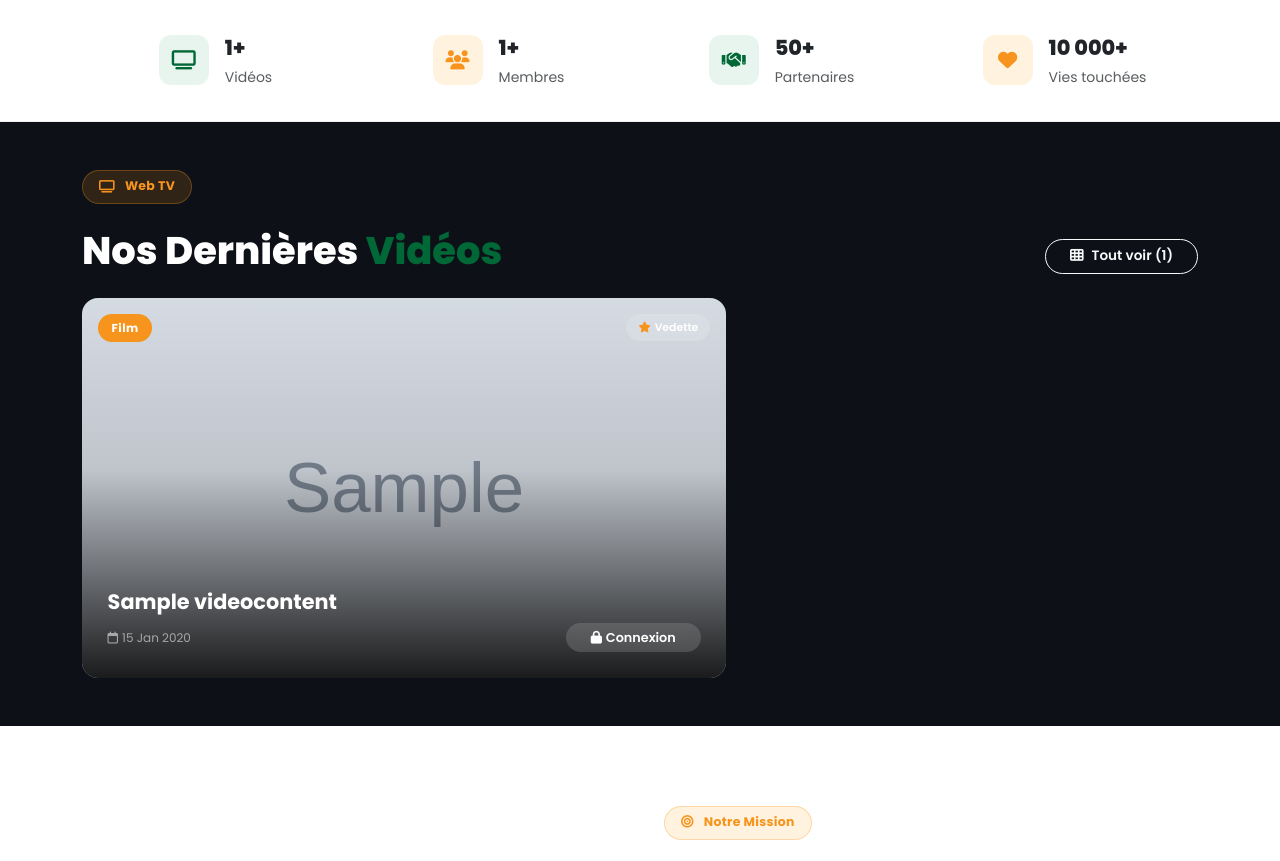
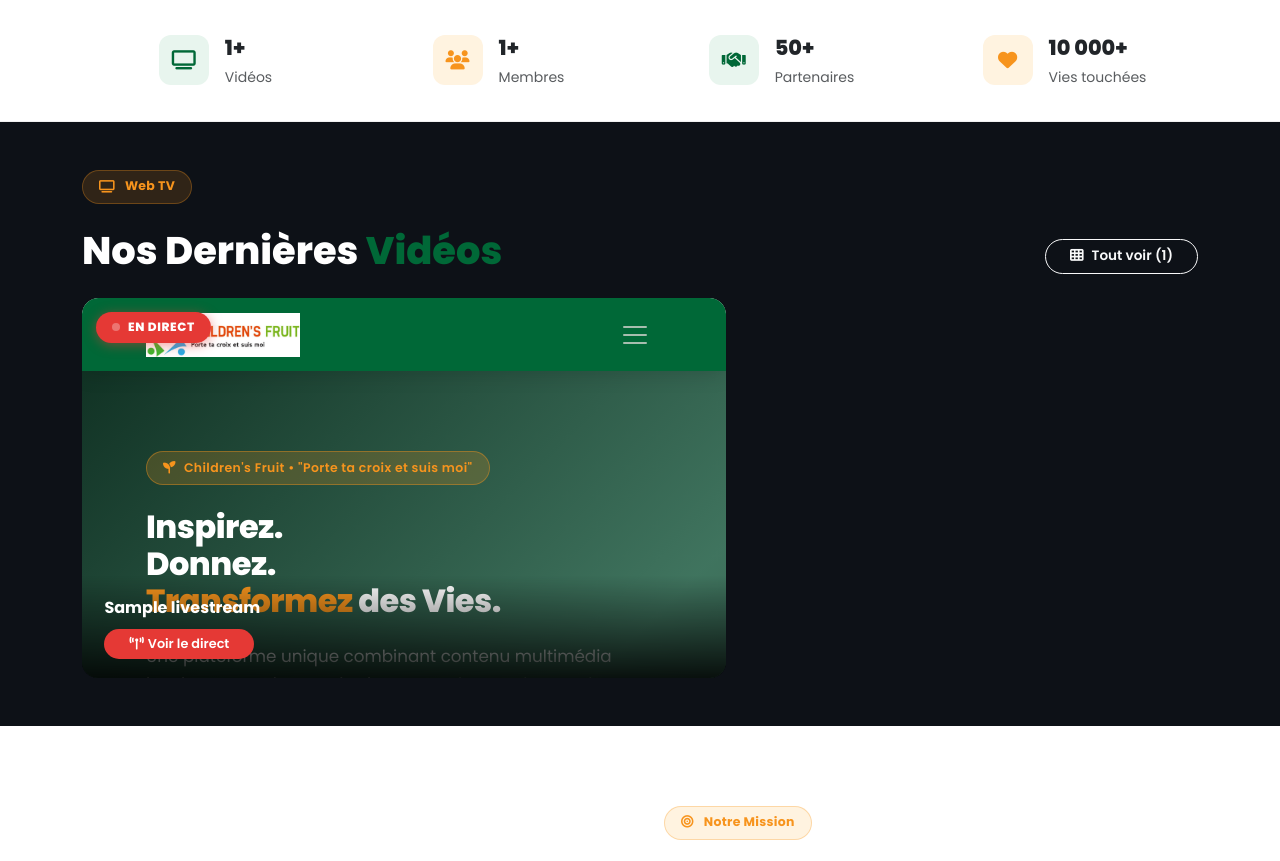
Before and after one commit to cfruit294-web/childrensfruitweb2026, a Django app: page / in a window 1280 px wide. Shown: the part 866-1727 px from the top of the page. Run offline with Django 5.2, Linux system fonts and the light colour scheme; tables that the repository leaves empty hold one stand-in row (values such as "Sample post"); grey boxes marked "Sample" are stand-in pictures.

Commit message:
feat: grande carte WebTV = bloc LIVE dynamique (direct ou hors-ligne)

```diff
--- a/core/templates/core/home.html
+++ b/core/templates/core/home.html
@@ -227,72 +227,81 @@
 
     {% if featured_videos %}
 
-    <!-- Rangée 1 : Grande carte + 2 petites empilées -->
+    <!-- Rangée 1 : Bloc LIVE + 2 petites vidéos empilées -->
     <div class="row g-3 mb-3">
 
-      <!-- Grande carte (1ère vidéo) -->
-      {% with video=featured_videos.0 %}
+      <!-- Grande carte LIVE -->
       <div class="col-lg-7">
-        <div class="webtv-big-card position-relative overflow-hidden" style="border-radius:16px;height:380px;background:#1a1a2e;">
-          {% if video.thumbnail %}
-            <img src="{{ video.thumbnail.url }}" alt="{{ video.title }}"
-                 style="width:100%;height:100%;object-fit:cover;display:block;transition:transform .4s;">
-          {% elif video.is_youtube %}
-            <img src="https://img.youtube.com/vi/{{ video.get_youtube_id }}/maxresdefault.jpg"
-                 alt="{{ video.title }}" loading="lazy"
-                 style="width:100%;height:100%;object-fit:cover;display:block;transition:transform .4s;">
-          {% endif %}
-          <!-- Gradient -->
-          <div style="position:absolute;inset:0;background:linear-gradient(to top,rgba(0,0,0,.88) 0%,rgba(0,0,0,.1) 55%,transparent 100%);"></div>
-          <!-- Badge -->
-          <span class="position-absolute" style="top:16px;left:16px;background:var(--orange);color:#fff;
-                font-size:.72rem;font-weight:700;padding:.3rem .85rem;border-radius:20px;letter-spacing:.04em;">
-            {{ video.get_category_display }}
+        {% if live_stream %}
+        <!-- ═══ EN DIRECT ═══ -->
+        <div class="position-relative overflow-hidden" style="border-radius:16px;height:380px;background:#000;">
+          <div class="ratio ratio-16x9" style="height:380px;">
+            <iframe src="{{ live_stream.get_embed_url }}"
+                    title="{{ live_stream.title }}"
+                    frameborder="0"
+                    allow="accelerometer; autoplay; clipboard-write; encrypted-media; gyroscope; picture-in-picture"
+                    allowfullscreen style="border-radius:16px;"></iframe>
+          </div>
+          <!-- Badge LIVE -->
+          <span class="position-absolute d-flex align-items-center gap-2"
+                style="top:14px;left:14px;background:#e53935;color:#fff;
+                       font-size:.75rem;font-weight:800;padding:.35rem 1rem;border-radius:20px;
+                       letter-spacing:.05em;box-shadow:0 2px 12px rgba(229,57,53,.5);">
+            <span style="width:8px;height:8px;border-radius:50%;background:#fff;display:inline-block;animation:livePulse 1.2s infinite;"></span>
+            EN DIRECT
           </span>
-          {% if video.is_featured %}
-          <span class="position-absolute" style="top:16px;right:16px;background:rgba(255,255,255,.15);color:#fff;
-                backdrop-filter:blur(6px);font-size:.68rem;font-weight:600;padding:.3rem .75rem;border-radius:20px;">
-            <i class="fas fa-star me-1" style="color:var(--orange);"></i>Vedette
-          </span>
-          {% endif %}
-          <!-- Infos bas -->
-          <div style="position:absolute;bottom:0;left:0;right:0;padding:1.6rem;">
-            <div class="text-white fw-700 mb-2 lh-sm"
-                 style="font-size:clamp(1rem,2vw,1.3rem);display:-webkit-box;-webkit-line-clamp:2;-webkit-box-orient:vertical;overflow:hidden;">
-              {{ video.title }}
-            </div>
-            <div class="d-flex align-items-center justify-content-between">
-              <small style="color:rgba(255,255,255,.55);font-size:.75rem;">
-                <i class="far fa-calendar me-1"></i>{{ video.created_at|date:"d M Y" }}
-              </small>
-              {% if user.is_authenticated %}
-              <a href="{% url 'video_detail' video.pk %}"
-                 class="btn btn-sm rounded-pill px-4 fw-600"
-                 style="background:var(--orange);color:#fff;font-size:.8rem;">
-                <i class="fas fa-play me-1"></i>Regarder
-              </a>
-              {% else %}
-              <a href="{% url 'login' %}?next={% url 'video_detail' video.pk %}"
-                 class="btn btn-sm rounded-pill px-4 fw-600"
-                 style="background:rgba(255,255,255,.15);color:#fff;font-size:.8rem;backdrop-filter:blur(6px);">
-                <i class="fas fa-lock me-1"></i>Connexion
-              </a>
-              {% endif %}
-            </div>
+          <!-- Titre bas -->
+          <div style="position:absolute;bottom:0;left:0;right:0;padding:1.2rem 1.4rem;
+                      background:linear-gradient(to top,rgba(0,0,0,.85) 0%,transparent 100%);">
+            <div class="text-white fw-700" style="font-size:1rem;">{{ live_stream.title }}</div>
+            <a href="{% url 'live' %}" class="btn btn-sm rounded-pill px-4 mt-2"
+               style="background:#e53935;color:#fff;font-size:.8rem;font-weight:600;">
+              <i class="fas fa-broadcast-tower me-1"></i>Voir le direct
+            </a>
           </div>
-          <!-- Hover play overlay -->
-          <a href="{% if user.is_authenticated %}{% url 'video_detail' video.pk %}{% else %}{% url 'login' %}{% endif %}"
-             class="webtv-play-hover position-absolute d-flex align-items-center justify-content-center"
-             style="inset:0;">
-            <div style="width:72px;height:72px;border-radius:50%;background:rgba(247,148,29,.85);
-                        display:flex;align-items:center;justify-content:center;
-                        box-shadow:0 0 40px rgba(247,148,29,.6);opacity:0;transition:opacity .3s;">
-              <i class="fas fa-play text-white" style="font-size:1.5rem;margin-left:5px;"></i>
-            </div>
-          </a>
         </div>
+
+        {% else %}
+        <!-- ═══ HORS LIGNE ═══ -->
+        <div class="position-relative overflow-hidden d-flex flex-column align-items-center justify-content-center text-center"
+             style="border-radius:16px;height:380px;background:linear-gradient(135deg,#0d1117 0%,#161b27 100%);
+                    border:1px solid rgba(255,255,255,.07);">
+
+          <!-- Fond décoratif -->
+          <div style="position:absolute;inset:0;background:radial-gradient(ellipse at center,rgba(0,104,55,.12) 0%,transparent 70%);"></div>
+
+          <!-- Icône animée -->
+          <div style="width:90px;height:90px;border-radius:50%;background:rgba(229,57,53,.1);
+                      border:2px solid rgba(229,57,53,.25);display:flex;align-items:center;justify-content:center;
+                      margin-bottom:1.2rem;position:relative;">
+            <i class="fas fa-broadcast-tower" style="font-size:2rem;color:rgba(229,57,53,.7);"></i>
+            <span style="position:absolute;top:8px;right:8px;width:12px;height:12px;border-radius:50%;
+                         background:#555;border:2px solid #0d1117;"></span>
+          </div>
+
+          <span style="background:rgba(255,255,255,.07);color:rgba(255,255,255,.4);
+                       font-size:.72rem;font-weight:700;padding:.3rem .9rem;border-radius:20px;
+                       letter-spacing:.06em;margin-bottom:1rem;">HORS LIGNE</span>
+
+          <div class="text-white fw-700 mb-1" style="font-size:1.15rem;">Children's Fruit Live</div>
+          <p style="color:rgba(255,255,255,.4);font-size:.82rem;max-width:260px;line-height:1.6;margin-bottom:1.4rem;">
+            Aucun direct en cours.<br>Revenez bientôt pour nos émissions live.
+          </p>
+
+          <div class="d-flex gap-2 flex-wrap justify-content-center">
+            <a href="{% url 'live' %}" class="btn btn-sm rounded-pill px-4"
+               style="background:rgba(255,255,255,.08);color:#fff;border:1px solid rgba(255,255,255,.15);font-size:.8rem;">
+              <i class="fas fa-calendar-alt me-1"></i>Voir la grille
+            </a>
+            <a href="https://www.youtube.com/@CFRUIT24" target="_blank" rel="noopener"
+               class="btn btn-sm rounded-pill px-4"
+               style="background:#ff0000;color:#fff;font-size:.8rem;">
+              <i class="fab fa-youtube me-1"></i>YouTube
+            </a>
+          </div>
+        </div>
+        {% endif %}
       </div>
-      {% endwith %}
 
       <!-- 2 petites cartes empilées -->
       <div class="col-lg-5 d-flex flex-column gap-3">
--- a/core/views.py
+++ b/core/views.py
@@ -58,6 +58,9 @@ class HomeView(UpdateLastSeenMixin, TemplateView):
 
     def get_context_data(self, **kwargs):
         context = super().get_context_data(**kwargs)
+
+        # Live stream actif
+        context['live_stream'] = LiveStream.get_active()
 
         # Hero carousel : vidéos en vedette d'abord, complété par les plus récentes
         hero_qs = list(VideoContent.objects.filter(is_featured=True).order_by('-created_at')[:8])
```
